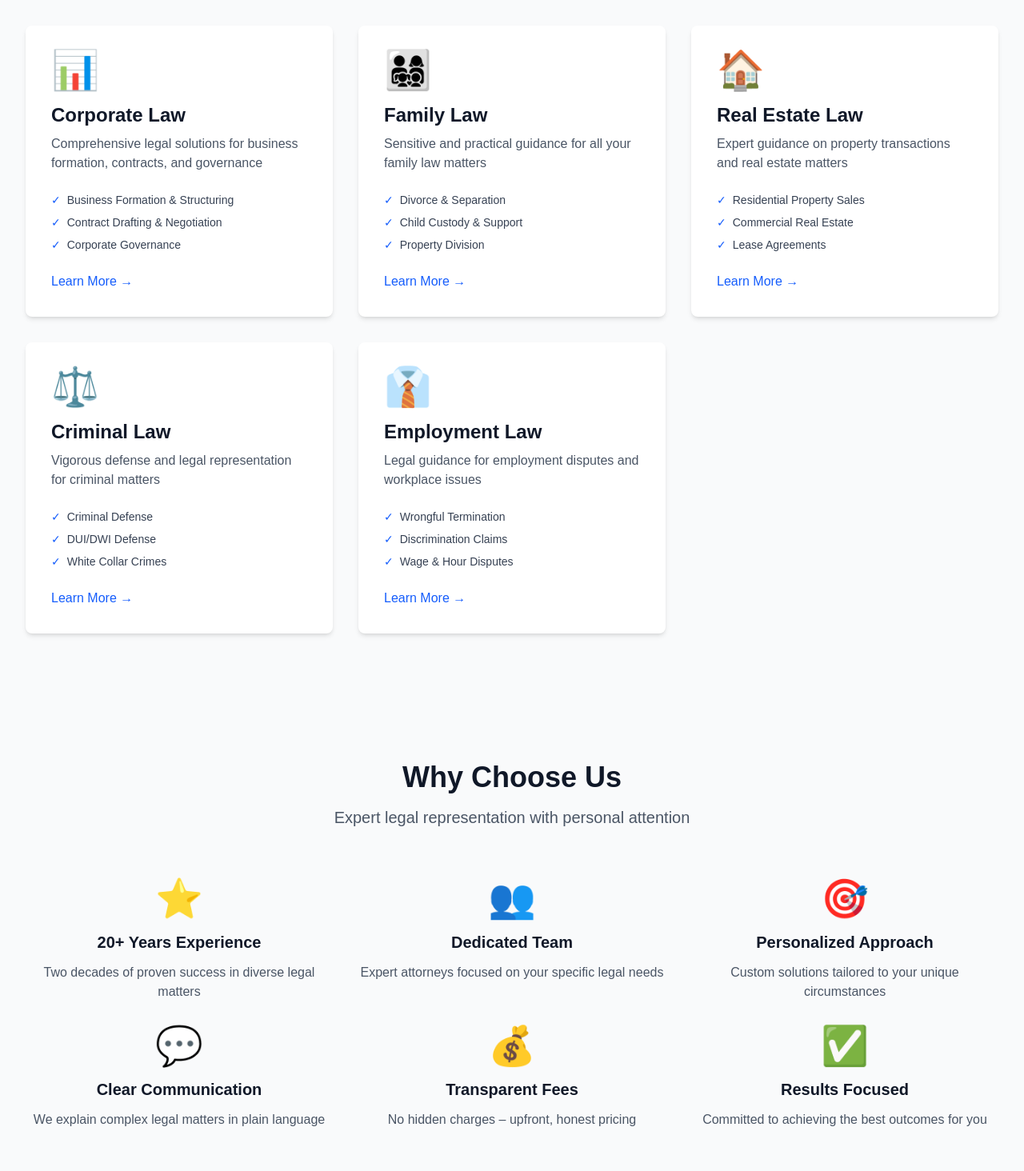
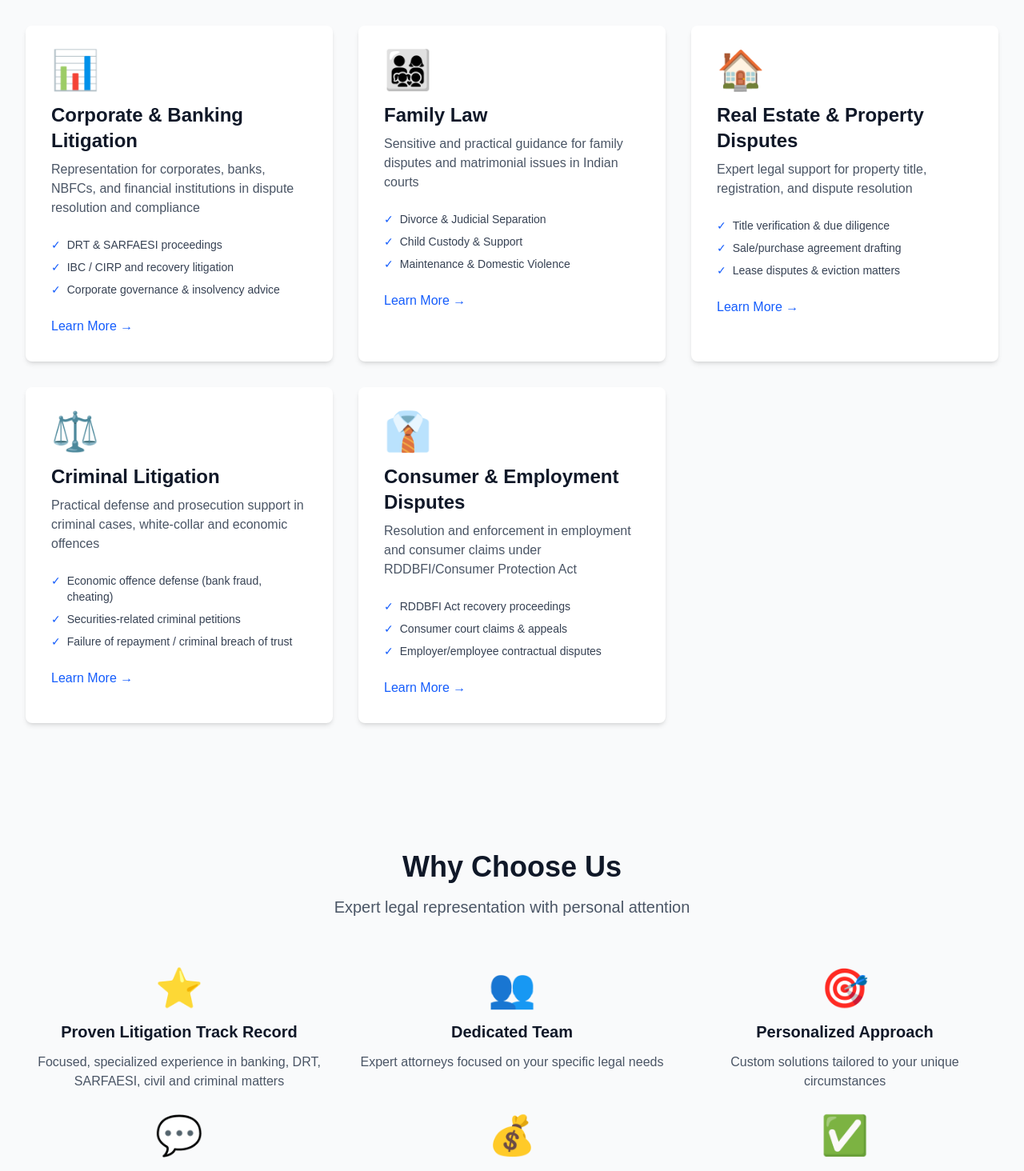
Before and after one commit to chiranjeevi2686/law-firm-ui, a Next.js app: page / in a window 1280 px wide. Shown: the part 720-2184 px from the top of the page at 80% size. Built offline with nearby package versions, Linux system fonts and the light colour scheme.

Commit message:
updated address and profile details

```diff
--- a/app/about/page.tsx
+++ b/app/about/page.tsx
@@ -10,28 +10,17 @@ export const metadata: Metadata = {
 export default function AboutPage() {
   const team = [
     {
-      name: "Name One",
-      title: "Senior Founding Partner",
-      specialty: "Corporate Law",
-      bio: "25+ years of experience in corporate law and business transactions",
-    },
-    {
-      name: "Name Two",
-      title: "Partner",
-      specialty: "Family Law",
-      bio: "20+ years specializing in family law and mediation services",
-    },
-    {
-      name: "Name Three",
-      title: "Partner",
-      specialty: "Real Estate Law",
-      bio: "18+ years in residential and commercial real estate law",
-    },
-    {
-      name: "Name Four",
-      title: "Counsel",
-      specialty: "Criminal Law",
-      bio: "15+ years of criminal defense and prosecution experience",
+      name: "Pilla Neelakanta Chakravarthy",
+      title: "Advocate / Legal Officer",
+      specialty: "Corporate, Banking, DRT, Consumer, Civil & Criminal Litigation",
+      bio: "4+ years of experience in corporate law, litigation, regulatory compliance, and debt recovery. Represented leading banks and NBFCs in DRT, SARFAESI, IBC and civil cases.",
+      core: [
+        "DRT & Banking Litigation",
+        "SARFAESI & RDDBFI Act",
+        "IBC/CIRP/Corporate Insolvency",
+        "Consumer & Civil courts",
+        "Legal drafting and opinion",
+      ],
     },
   ];
 
@@ -53,18 +42,20 @@ export default function AboutPage() {
           <div className="max-w-3xl">
             <h2 className="text-4xl font-bold mb-6 text-gray-900">Our Story</h2>
             <p className="text-lg text-gray-700 mb-6 leading-relaxed">
-              {siteConfig.firm.name} was founded in 2020 with a simple mission: to provide exceptional legal
-              representation to businesses and individuals in need. Over the past years, we've grown from a
-              small practice to a respected firm serving thousands of satisfied clients.
+              {siteConfig.firm.name} was formed to deliver focused legal support to financial institutions,
+              corporations, and individuals. Led by Advocate Pilla Neelakanta Chakravarthy, our practice blends
+              strategic litigation, regulatory compliance, and practical transaction advisory across corporate,
+              banking, insolvency, and civil practice areas.
             </p>
             <p className="text-lg text-gray-700 mb-6 leading-relaxed">
-              Our success is built on a foundation of integrity, dedication, and a genuine commitment to
-              achieving the best outcomes for our clients. We take pride in our work and maintain the highest
-              ethical standards in all our legal practice.
+              With a commitment to delivering fast, clear, and high-quality counsel, we represent lenders and
+              borrowers in DRT, SARFAESI, RDDBFI, IBC, consumer disputes and criminal cases. We use extensive
+              court experience to secure recovery, enforce rights, and resolve disputes efficiently.
             </p>
             <p className="text-lg text-gray-700 leading-relaxed">
-              Whether you're navigating a complex business transaction, dealing with a family matter, or facing
-              a legal challenge, our experienced team is here to guide you every step of the way.
+              Our client-first approach hinges on rigorous research, candid advice, and a track record of
+              successful outcomes. We strive to be trusted legal partners for all stakeholders confronting
+              legal complexities in modern commerce.
             </p>
           </div>
         </div>
@@ -77,9 +68,9 @@ export default function AboutPage() {
             <div>
               <h2 className="text-3xl font-bold mb-6 text-gray-900">Our Mission</h2>
               <p className="text-lg text-gray-700 leading-relaxed">
-                To provide outstanding legal services with integrity, expertise, and unwavering commitment to
-                our clients' success. We strive to make complex legal matters understandable and to guide our
-                clients toward the best possible outcomes.
+                To provide practical, outcomes-oriented legal services built on deep knowledge of banking law,
+                debt recovery, and corporate restructuring. We are committed to achieving results that protect
+                client interests while ensuring regulatory compliance and process efficiency.
               </p>
             </div>
 
--- a/components/WhyChooseUs.tsx
+++ b/components/WhyChooseUs.tsx
@@ -1,8 +1,8 @@
 export function WhyChooseUs() {
   const benefits = [
     {
-      title: "20+ Years Experience",
-      description: "Two decades of proven success in diverse legal matters",
+      title: "Proven Litigation Track Record",
+      description: "Focused, specialized experience in banking, DRT, SARFAESI, civil and criminal matters",
       icon: "⭐",
     },
     {
--- a/data/practiceAreas.ts
+++ b/data/practiceAreas.ts
@@ -10,67 +10,67 @@ export interface PracticeArea {
 export const practiceAreas: PracticeArea[] = [
   {
     slug: "corporate-law",
-    title: "Corporate Law",
+    title: "Corporate & Banking Litigation",
     icon: "📊",
-    description: "Comprehensive legal solutions for business formation, contracts, and governance",
+    description: "Representation for corporates, banks, NBFCs, and financial institutions in dispute resolution and compliance",
     services: [
-      "Business Formation & Structuring",
-      "Contract Drafting & Negotiation",
-      "Corporate Governance",
-      "Mergers & Acquisitions",
+      "DRT & SARFAESI proceedings",
+      "IBC / CIRP and recovery litigation",
+      "Corporate governance & insolvency advice",
+      "Banking contract enforcement",
     ],
-    details: "We provide comprehensive legal guidance for companies of all sizes, from startups to established corporations. Our corporate law team specializes in business formation, contract negotiation, and corporate governance matters.",
+    details: "Focused on court and tribunal practice in Indian jurisdictions, including DRT, NCLT, and High Courts. We represent lenders and borrowers in structured recovery strategies, insolvency resolution and pre-litigative settlement.",
   },
   {
     slug: "family-law",
     title: "Family Law",
     icon: "👨‍👩‍👧‍👦",
-    description: "Sensitive and practical guidance for all your family law matters",
+    description: "Sensitive and practical guidance for family disputes and matrimonial issues in Indian courts",
     services: [
-      "Divorce & Separation",
+      "Divorce & Judicial Separation",
       "Child Custody & Support",
-      "Property Division",
-      "Prenuptial Agreements",
+      "Maintenance & Domestic Violence",
+      "Hindu Marriage & Special Marriage Act petitions",
     ],
-    details: "Our experienced family law attorneys understand the emotional complexity of family matters. We provide compassionate yet practical guidance to protect your rights and interests.",
+    details: "We provide empathetic representation in family court matters, balancing client interests with effective courtroom strategy across Andhra Pradesh and national forums.",
   },
   {
     slug: "real-estate-law",
-    title: "Real Estate Law",
+    title: "Real Estate & Property Disputes",
     icon: "🏠",
-    description: "Expert guidance on property transactions and real estate matters",
+    description: "Expert legal support for property title, registration, and dispute resolution",
     services: [
-      "Residential Property Sales",
-      "Commercial Real Estate",
-      "Lease Agreements",
-      "Property Disputes",
+      "Title verification & due diligence",
+      "Sale/purchase agreement drafting",
+      "Lease disputes & eviction matters",
+      "Civil court litigation for encumbrances",
     ],
-    details: "From residential home purchases to complex commercial real estate transactions, our team ensures smooth closings and protects your investment.",
+    details: "Handling residential and commercial property disputes in City Civil Court, subordinate courts and High Court writ matters, we secure lawful rights for buyers, sellers and developers.",
   },
   {
     slug: "criminal-law",
-    title: "Criminal Law",
+    title: "Criminal Litigation",
     icon: "⚖️",
-    description: "Vigorous defense and legal representation for criminal matters",
+    description: "Practical defense and prosecution support in criminal cases, white-collar and economic offences",
     services: [
-      "Criminal Defense",
-      "DUI/DWI Defense",
-      "White Collar Crimes",
-      "Felony & Misdemeanor Cases",
+      "Economic offence defense (bank fraud, cheating)",
+      "Securities-related criminal petitions",
+      "Failure of repayment / criminal breach of trust",
+      "Arrest bail and anticipatory bail",
     ],
-    details: "Our skilled criminal defense attorneys provide aggressive representation to protect your rights throughout the legal process.",
+    details: "Strong track record in criminal courts, including cases with banking default, financial fraud, and consumer dispute cross-overs. We frame legal strategy with both defense and remediation path options.",
   },
   {
     slug: "employment-law",
-    title: "Employment Law",
+    title: "Consumer & Employment Disputes",
     icon: "👔",
-    description: "Legal guidance for employment disputes and workplace issues",
+    description: "Resolution and enforcement in employment and consumer claims under RDDBFI/Consumer Protection Act",
     services: [
-      "Wrongful Termination",
-      "Discrimination Claims",
-      "Wage & Hour Disputes",
-      "Workplace Harassment",
+      "RDDBFI Act recovery proceedings",
+      "Consumer court claims & appeals",
+      "Employer/employee contractual disputes",
+      "Regulatory compliance in labour matters",
     ],
-    details: "We represent both employees and employers in all employment-related matters, from negotiations to litigation.",
+    details: "We advise on workplace compliance and represent clients in consumer and labour tribunals for fast, enforceable outcomes. This area also supports corporate clients managing employee exits and liability risk.",
   },
 ];
--- a/data/siteConfig.ts
+++ b/data/siteConfig.ts
@@ -15,10 +15,10 @@ export const siteConfig = {
   // Firm info
   firm: {
     name: "PNC LAW ASSOCIATES",
-    tagline: "PILLA NEELAKANTA CHAKRAVARTHY — Legal Advocate",
+    tagline: "Advocate Pilla Neelakanta Chakravarthy — Corporate, Banking, DRT & Insolvency Specialist",
     phone: "+91 73820 41516",
-    email: "contact@pnc-law-associates.example",
-    address: "39-11-62, Industrial Estate, Sector -11, Muralinagar, Birla junction, Visakhapatnam, Andhra Pradesh 530007, India",
+    email: "pillaneelakantachakravarthy@gmail.com",
+    address: "DNO:39-11-62, SECTOR-11, MURALINAGAR, VISAKHAPATNAM, 530007",
   },
 
   // Contact form (Netlify Forms)
--- a/data/testimonials.ts
+++ b/data/testimonials.ts
@@ -18,16 +18,4 @@ export const testimonials: Testimonial[] = [
     content: "Outstanding service from start to finish. They handled our property purchase smoothly and professionally. Great communication throughout the process.",
     rating: 5,
   },
-  {
-    author: "Amanda Martinez",
-    role: "Private Client",
-    content: "The family law attorneys were compassionate, professional, and fought hard for my interests. I couldn't have asked for better representation.",
-    rating: 5,
-  },
-  {
-    author: "David Thompson",
-    role: "Corporate Client",
-    content: "Years of working with PNC Law Associates. Consistently excellent legal advice and quick turnaround times. They're our go-to firm for all our legal needs.",
-    rating: 5,
-  },
 ];
```
